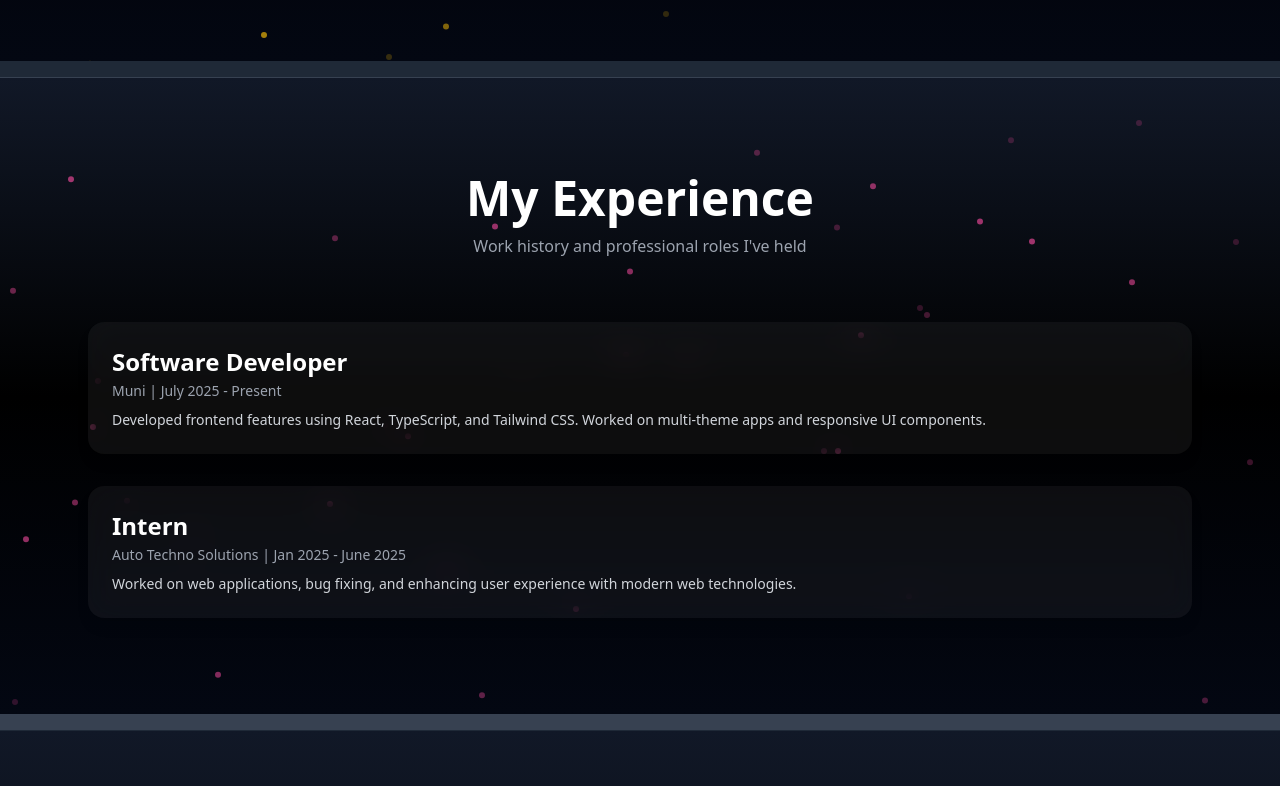
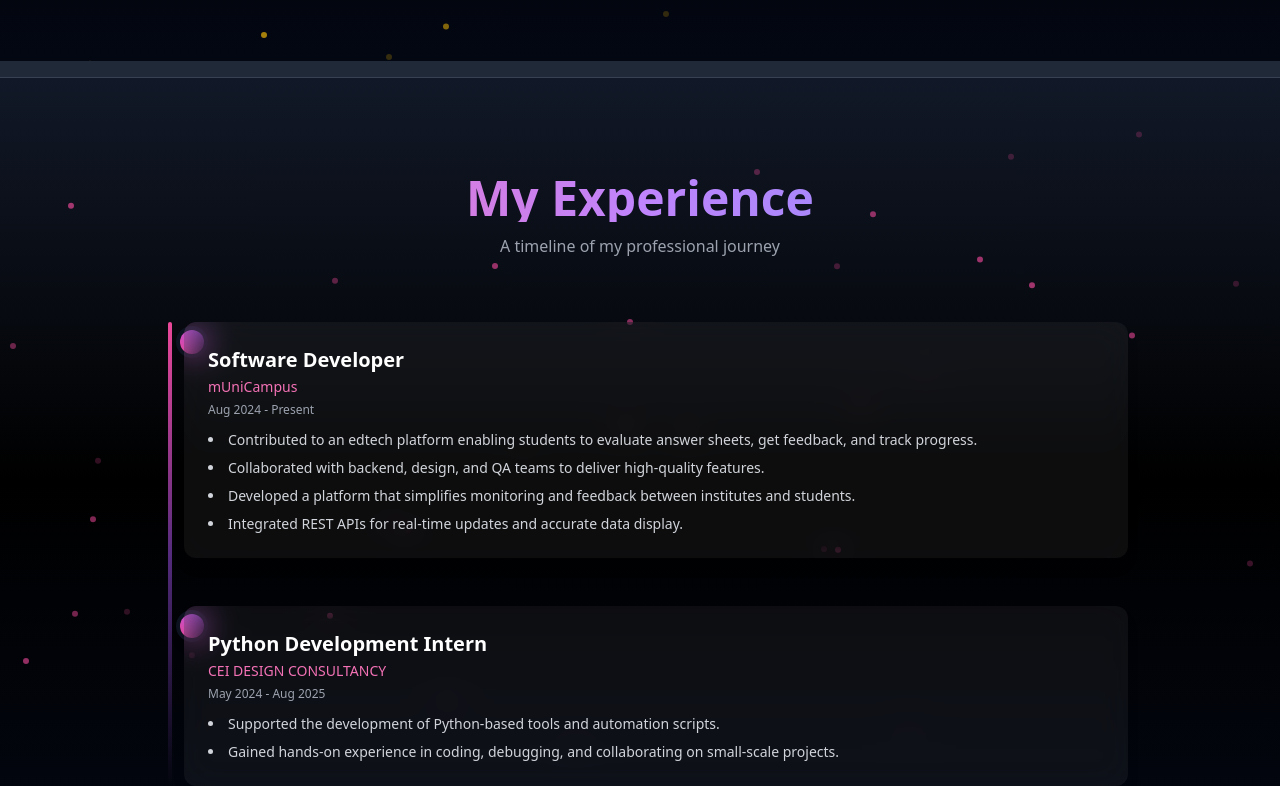
Before and after one commit to jigneshbhandi09/Jignesh-bhandi-Portfolio, a React (Vite) app: page / in a window 1280 px wide. Shown: the part 1860-2646 px from the top of the page. Built offline with nearby package versions, Linux system fonts and the light colour scheme.

Commit message:
Fix image path

```diff
--- a/src/pages/About.tsx
+++ b/src/pages/About.tsx
@@ -38,7 +38,7 @@ export default function About() {
           className="flex justify-center"
         >
           <img
-            src="Screenshot 2025-05-16 102943.png"
+            src="/profile_photo.png"
             alt="Jignesh Bhandi"
             className="rounded-2xl shadow-lg shadow-yellow-500/30 hover:scale-105 transition-transform duration-300 border border-yellow-400/20"
           />
--- a/src/pages/Education.tsx
+++ b/src/pages/Education.tsx
@@ -1,54 +1,143 @@
-import React from "react";
+import { motion } from "framer-motion";
 
-const Experience: React.FC = () => {
+// Graduation cap icon
+const GraduationCapIcon = (props: React.SVGProps<SVGSVGElement>) => (
+  <svg viewBox="0 0 24 24" fill="none" stroke="currentColor" {...props}>
+    <path d="M22 10l-10-5L2 10l10 5 10-5z" strokeWidth="1.5" />
+    <path d="M6 12v5a4 4 0 0 0 8 0v-5" strokeWidth="1.5" />
+  </svg>
+);
+
+type Edu = {
+  degree: string;
+  institution: string;
+  period: string;
+};
+
+const education: Edu[] = [
+  {
+    degree: "Electronics and Communication Engineering",
+    institution: "Don Bosco Institute of Technology",
+    period: "2020 – 2024",
+  },
+  {
+    degree: "Science",
+    institution: "SSS Multipurpose Technical JR College",
+    period: "2018 – 2020",
+  }
+];
+
+// ✅ Variants without explicit Variants type
+const container = {
+  hidden: {},
+  show: {
+    transition: { staggerChildren: 0.2 }
+  }
+};
+
+const item = {
+  hidden: { opacity: 0, y: 40, scale: 0.95 },
+  show: {
+    opacity: 1,
+    y: 0,
+    scale: 1,
+    transition: { duration: 0.7, ease: "easeInOut" as const }
+  }
+};
+
+export default function Education() {
   return (
     <section
-      id="experience"
-      className="relative min-h-screen flex flex-col items-center justify-center bg-gradient-to-br from-gray-900 via-gray-800 to-gray-900 dark:from-gray-100 dark:via-gray-200 dark:to-gray-100 text-white dark:text-gray-900 overflow-hidden"
+      id="education"
+      className="relative py-20 bg-gradient-to-b from-black via-gray-900 to-black text-white w-full overflow-hidden"
     >
-      {/* Bubble background */}
-      <div className="absolute inset-0 -z-10">
-        {[...Array(15)].map((_, i) => (
-          <span
+      {/* Background Particles */}
+      <div className="absolute inset-0 pointer-events-none">
+        {[...Array(50)].map((_, i) => (
+          <motion.div
             key={i}
-            className="absolute rounded-full bg-white/10 dark:bg-black/10 animate-bubble"
+            className="absolute w-1 h-1 bg-indigo-500 rounded-full"
+            initial={{ opacity: 0.2, y: -10 }}
+            animate={{ y: [0, 20, 0], opacity: [0.2, 0.8, 0.2] }}
+            transition={{
+              repeat: Infinity,
+              duration: 6 + i * 0.2,
+              ease: "easeInOut" as const
+            }}
             style={{
-              width: `${Math.random() * 40 + 10}px`,
-              height: `${Math.random() * 40 + 10}px`,
-              left: `${Math.random() * 100}%`,
-              bottom: `${Math.random() * 100}%`,
-              animationDuration: `${Math.random() * 10 + 5}s`,
-              animationDelay: `${Math.random() * 5}s`,
+              top: `${Math.random() * 100}%`,
+              left: `${Math.random() * 100}%`
             }}
           />
         ))}
       </div>
 
-      {/* Content */}
-      <div className="max-w-4xl text-center px-6">
-        <h2 className="text-4xl font-bold mb-6">Experience</h2>
-        <div className="bg-white/10 dark:bg-gray-200/50 backdrop-blur-sm rounded-2xl shadow-lg p-6 text-left">
-          <h3 className="text-2xl font-semibold">Software Developer</h3>
-          <p className="text-gray-300 dark:text-gray-800">
-            Muni • Jan 2025 – Present
+      <div className="w-full px-6 relative">
+        {/* Section Header */}
+        <motion.div
+          initial={{ opacity: 0, y: -20 }}
+          whileInView={{ opacity: 1, y: 0 }}
+          viewport={{ once: true }}
+          transition={{ duration: 0.6 }}
+          className="text-center mb-16"
+        >
+          <h2 className="text-3xl md:text-4xl font-bold bg-gradient-to-r from-pink-400 via-purple-400 to-indigo-400 bg-clip-text text-transparent">
+            Education
+          </h2>
+          <p className="text-gray-400 mt-2">
+            My academic foundation and key learning milestones.
           </p>
-          <ul className="list-disc pl-6 mt-4 space-y-2">
-            <li>
-              Developed responsive React + TypeScript applications with three
-              distinct themes using Tailwind CSS.
-            </li>
-            <li>
-              Implemented Context API and localStorage for theme persistence.
-            </li>
-            <li>
-              Collaborated with backend, design, and QA teams to deliver
-              high-quality features.
-            </li>
-          </ul>
+        </motion.div>
+
+        {/* Timeline */}
+        <div className="relative pl-6 md:pl-10">
+          {/* vertical line */}
+          <span className="absolute left-2 md:left-4 top-0 bottom-0 w-px bg-gradient-to-b from-pink-500 via-purple-500/50 to-transparent" />
+
+          <motion.div
+            variants={container}
+            initial="hidden"
+            whileInView="show"
+            viewport={{ once: true, amount: 0.25 }}
+            className="space-y-10"
+          >
+            {education.map((edu, index) => (
+              <motion.article
+                key={index}
+                variants={item}
+                className="relative ml-4 md:ml-8"
+              >
+                {/* Node */}
+                <motion.span
+                  initial={{ scale: 0, rotate: 180 }}
+                  whileInView={{ scale: 1, rotate: 0 }}
+                  transition={{ type: "spring", stiffness: 120, damping: 12 }}
+                  className="absolute -left-4 md:-left-6 top-2 grid place-items-center w-8 h-8 rounded-full bg-gradient-to-tr from-pink-600 to-purple-500 ring-4 ring-gray-900/80 shadow-lg"
+                >
+                  <GraduationCapIcon className="w-4 h-4 text-white" />
+                </motion.span>
+
+                {/* Card */}
+                <motion.div
+                  whileHover={{ scale: 1.02 }}
+                  transition={{ type: "spring", stiffness: 200, damping: 10 }}
+                  className="group rounded-xl border border-white/10 bg-white/[0.04] backdrop-blur-md p-5 md:p-6 hover:border-pink-400/50 hover:shadow-lg hover:shadow-pink-500/10 transition-all duration-300 w-full"
+                >
+                  <h3 className="text-lg md:text-xl font-semibold text-white">
+                    {edu.degree}
+                  </h3>
+                  <p className="text-pink-400 font-medium mt-1">
+                    {edu.institution}
+                  </p>
+                  <span className="block text-xs md:text-sm text-gray-400 mt-2">
+                    {edu.period}
+                  </span>
+                </motion.div>
+              </motion.article>
+            ))}
+          </motion.div>
         </div>
       </div>
     </section>
   );
-};
-
-export default Experience;
+}
--- a/src/pages/Experience.tsx
+++ b/src/pages/Experience.tsx
@@ -3,23 +3,30 @@ import { motion, easeOut } from "framer-motion";
 const experiences = [
   {
     role: "Software Developer",
-    company: "Muni",
-    duration: "July 2025 - Present",
-    description:
-      "Developed frontend features using React, TypeScript, and Tailwind CSS. Worked on multi-theme apps and responsive UI components.",
+    company: "mUniCampus",
+    duration: "Aug 2024 - Present",
+    description: [
+      "Contributed to an edtech platform enabling students to evaluate answer sheets, get feedback, and track progress.",
+      "Collaborated with backend, design, and QA teams to deliver high-quality features.",
+      "Developed a platform that simplifies monitoring and feedback between institutes and students.",
+      "Integrated REST APIs for real-time updates and accurate data display."
+    ],
   },
   {
-    role: "Intern",
-    company: "Auto Techno Solutions",
-    duration: "Jan 2025 - June 2025",
-    description:
-      "Worked on web applications, bug fixing, and enhancing user experience with modern web technologies.",
+    role: "Python Development Intern",
+    company: "CEI DESIGN CONSULTANCY",
+    duration: "May 2024 - Aug 2025",
+    description: [
+      " Supported the development of Python-based tools and automation scripts.",
+      " Gained hands-on experience in coding, debugging, and collaborating on small-scale projects.",
+
+    ],
   },
 ];
 
 const container = {
   hidden: {},
-  show: { transition: { staggerChildren: 0.15 } },
+  show: { transition: { staggerChildren: 0.2 } },
 };
 
 const item = {
@@ -45,7 +52,7 @@ export default function Experience() {
             className="absolute w-1.5 h-1.5 bg-pink-500 rounded-full"
             initial={{ opacity: 0.2, y: Math.random() * 200 }}
             animate={{
-              y: [0, -40, 0],
+              y: [0, -50, 0],
               opacity: [0.2, 0.7, 0.2],
             }}
             transition={{
@@ -62,7 +69,7 @@ export default function Experience() {
       </div>
 
       {/* Content */}
-      <div className="relative max-w-6xl mx-auto px-6 z-10">
+      <div className="relative max-w-5xl mx-auto px-6 z-10">
         {/* Heading */}
         <motion.div
           initial={{ opacity: 0, y: -20 }}
@@ -71,35 +78,61 @@ export default function Experience() {
           transition={{ duration: 0.6 }}
           className="text-center mb-16"
         >
-          <h2 className="text-4xl md:text-5xl font-bold">My Experience</h2>
+          <h2 className="text-4xl md:text-5xl font-bold bg-gradient-to-r from-pink-400 via-purple-400 to-indigo-400 bg-clip-text text-transparent">
+            My Experience
+          </h2>
           <p className="text-gray-400 mt-3">
-            Work history and professional roles I've held
+            A timeline of my professional journey
           </p>
         </motion.div>
 
-        {/* Experience List */}
+        {/* Timeline */}
+        <div className="relative pl-8">
+          {/* Vertical Line */}
+          <span className="absolute left-4 top-0 bottom-0 w-1 bg-gradient-to-b from-pink-500 via-purple-500/50 to-transparent rounded-full"></span>
+
           <motion.div
             variants={container}
             initial="hidden"
             whileInView="show"
             viewport={{ once: true, amount: 0.3 }}
-          className="flex flex-col gap-8"
+            className="space-y-12"
           >
             {experiences.map((exp, index) => (
               <motion.div
                 key={index}
                 variants={item}
-              className="bg-white/5 backdrop-blur-lg rounded-2xl p-6 shadow-lg hover:shadow-pink-500/20 transition-all duration-300"
+                className="relative flex flex-col md:flex-row md:items-center gap-6"
               >
-              <h3 className="text-2xl font-semibold">{exp.role}</h3>
-              <span className="text-gray-400 text-sm">
-                {exp.company} | {exp.duration}
+                {/* Node */}
+                <span className="absolute -left-1 top-2 w-6 h-6 rounded-full bg-gradient-to-tr from-pink-500 to-purple-500 shadow-lg ring-4 ring-gray-900/80"></span>
+
+                {/* Card */}
+                <motion.div
+                  whileHover={{ scale: 1.03, rotate: 0.5 }}
+                  transition={{ type: "spring", stiffness: 200, damping: 10 }}
+                  className="bg-white/5 backdrop-blur-lg rounded-xl p-6 shadow-lg hover:shadow-pink-500/20 transition-all duration-300 w-full"
+                >
+                  <h3 className="text-xl font-semibold">{exp.role}</h3>
+                  <span className="text-pink-400 text-sm font-medium">
+                    {exp.company}
                   </span>
-              <p className="mt-2 text-gray-300 text-sm">{exp.description}</p>
+                  <span className="block text-gray-400 text-xs mt-1">
+                    {exp.duration}
+                  </span>
+
+                  {/* Bullet points */}
+                  <ul className="mt-3 space-y-2 text-gray-300 text-sm list-disc list-inside">
+                    {exp.description.map((point, i) => (
+                      <li key={i}>{point}</li>
+                    ))}
+                  </ul>
+                </motion.div>
               </motion.div>
             ))}
           </motion.div>
         </div>
+      </div>
     </section>
   );
 }
```
Also changed, not shown: public/profile_photo.png (renamed from Screenshot 2025-05-16 102943.png). Lines whose indentation alone changed are shown as unchanged.
